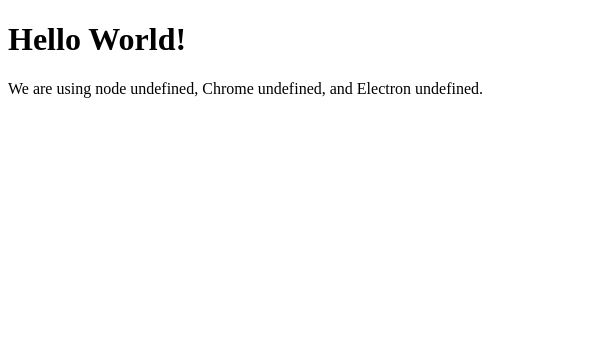
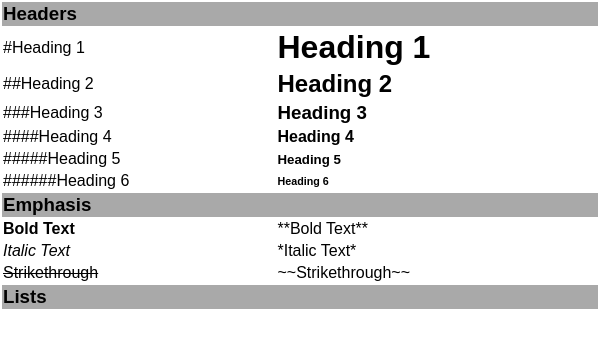
Before and after one commit to mchilson/quickmark, an Electron app: page src/index.html in a window 600 px wide. Drawn offline with Linux system fonts and the light colour scheme.

Commit message:
updated gitignore

```diff
--- a/src/index.html
+++ b/src/index.html
@@ -3,11 +3,97 @@
   <head>
     <meta charset="UTF-8">
     <title>Markdown Reference</title>
+    <style>
+      body {
+        font-family: Arial, Helvetica, sans-serif;
+        margin: 0 0 0 0;
+        padding: 0 0 0 0;
+        border: 0px;
+      }
+      table {
+        margin: 0 0 0 0;
+        padding: 0 0 0 0;
+      }
+      h1,h2,h3,h4,h5,h6 {
+        margin-top: 0px;
+        margin-bottom: 0px;
+      }
+      h1,h2 {
+        padding-top: 0px;
+        padding-bottom: 0px;
+      }
+      .header {
+        background-color: darkgray;
+      }
+    </style>
   </head>
   <body>
-    <h1>Hello World!</h1>
-    We are using node <script>document.write(process.versions.node)</script>,
-    Chrome <script>document.write(process.versions.chrome)</script>,
-    and Electron <script>document.write(process.versions.electron)</script>.
+    <table width="100%">
+      <tr>
+        <td colspan="3" class="header"><h3>Headers</h3></td>
+      </tr>
+      <tr>
+        <td>#Heading 1</td>
+        <td></td>
+        <td><h1>Heading 1</h1></td>
+      </tr>
+      <tr>
+        <td>##Heading 2</td>
+        <td></td>
+        <td><h2>Heading 2</h2></td>
+      </tr>
+      <tr>
+        <td>###Heading 3</td>
+        <td></td>
+        <td><h3>Heading 3</h3></td>
+      </tr>
+      <tr>
+        <td>####Heading 4</td>
+        <td></td>
+        <td><h4>Heading 4</h4></td>
+      </tr>
+      <tr>
+        <td>#####Heading 5</td>
+        <td></td>
+        <td><h5>Heading 5</h5></td>
+      </tr>
+      <tr>
+        <td>######Heading 6</td>
+        <td></td>
+        <td><h6>Heading 6</h6></td>
+      </tr>
+      <tr>
+        <td colspan="3" class="header"><h3>Emphasis</h3></td>
+      </tr>
+      <tr>
+        <td><b>Bold Text</b></td>
+        <td></td>
+        <td>**Bold Text**</td>
+      </tr>
+      <tr>
+        <td><i>Italic Text</i></td>
+        <td></td>
+        <td>*Italic Text*</td>
+      </tr>
+      <tr>
+        <td><strike>Strikethrough</strike></td>
+        <td></td>
+        <td>~~Strikethrough~~</td>
+      </tr>
+      <tr>
+        <td colspan="3" class="header"><h3>Lists</h3></td>
+      </tr>
+      <tr>
+        <td></td>
+        <td></td>
+        <td></td>
+      </tr>
+
+
+
+
+    </table>
+
+
   </body>
 </html>
```
Also changed, not shown: main.js (+62 -3 lines), assets/images/electron.png (added), assets/images/icon1.jpeg (added), 2 other files.
